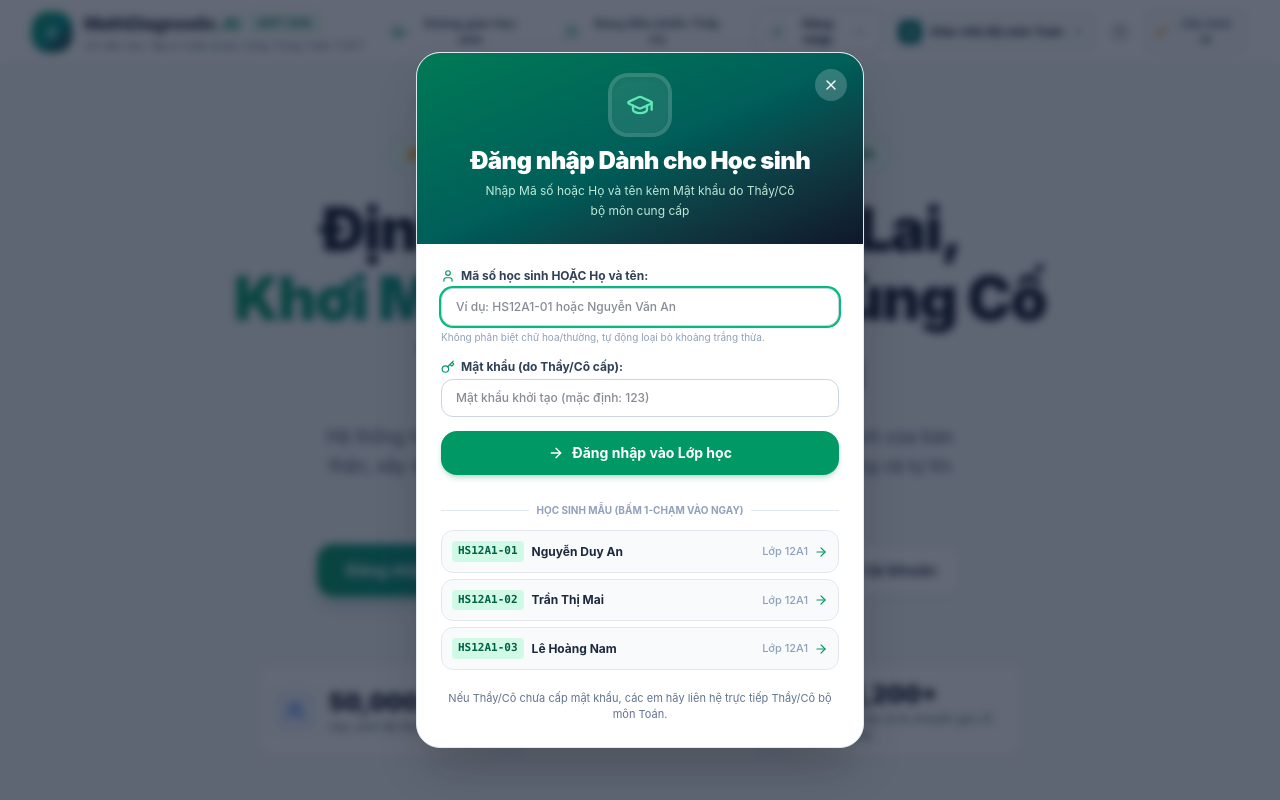
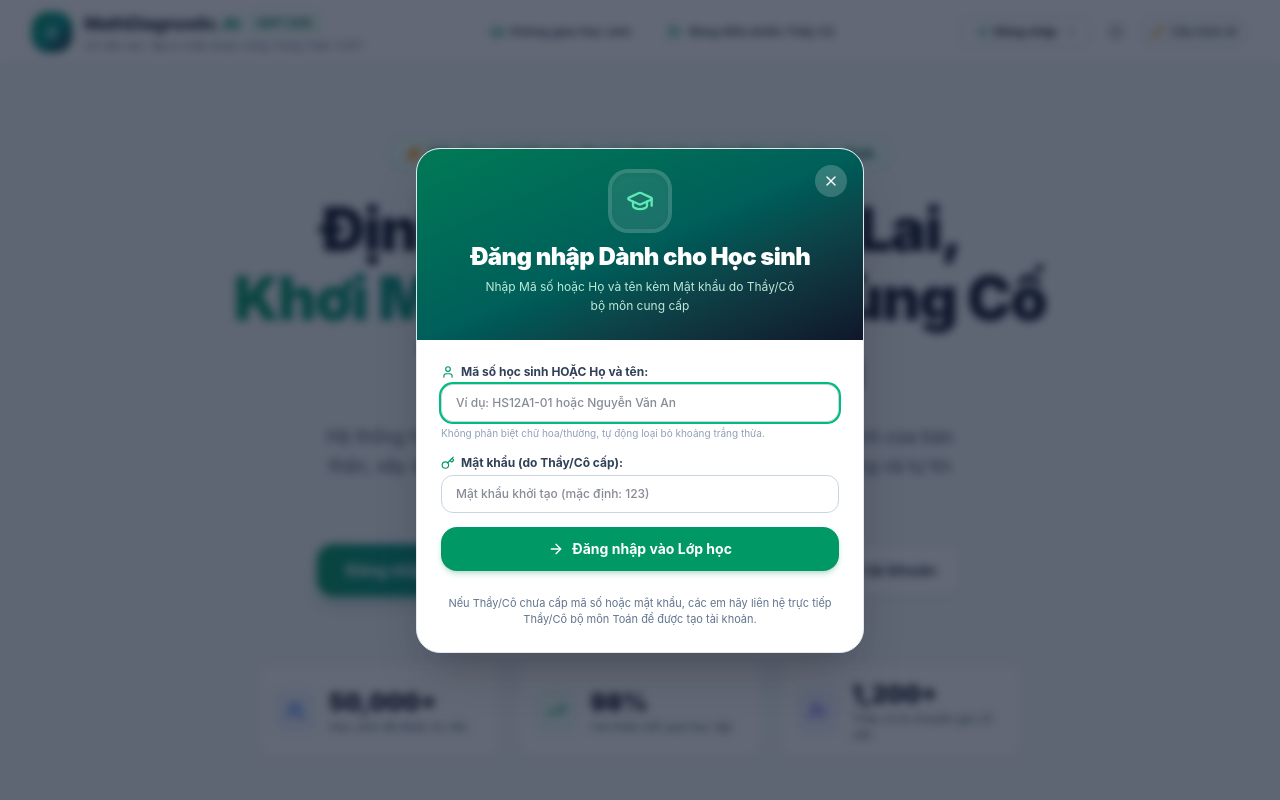
Before and after one commit to freelife0510-sys/covanhoctap, a React (Vite) app: page / in a window 1280 px wide. Both pictures are taken after a click on the button "Đăng nhập vào hệ thống". Shown: the top 800 px of the page. Built offline with nearby package versions, Linux system fonts and the light colour scheme.

Commit message:
Security: Isolate teacher workspaces, remove sample data leakage, and lock workspaces behind authentication

```diff
--- a/src/App.tsx
+++ b/src/App.tsx
@@ -47,28 +47,17 @@ export default function App() {
   // Giao diện mở đầu: Mặc định mở Trang bìa (Landing Page) như yêu cầu
   const [currentView, setCurrentView] = useState<'landing' | 'student' | 'teacher'>('landing');
 
-  // Auth Session State
+  // Auth Session State: Mặc định chưa đăng nhập để bảo mật thông tin
   const [authSession, setAuthSession] = useState<AuthSession>(() => {
     const saved = getSavedAuthSession();
-    if (saved && saved.isAuthenticated) return saved;
-
-    const savedGoogleEmail = localStorage.getItem('google_teacher_email');
-    if (savedGoogleEmail) {
-      const { teacher } = loginTeacherWithGoogle(savedGoogleEmail);
-      return {
-        role: 'teacher',
-        teacherUser: teacher,
-        studentUser: null,
-        isAuthenticated: true,
-      };
+    if (saved && saved.isAuthenticated && (saved.teacherUser || saved.studentUser)) {
+      return saved;
     }
-
-    const { teacher } = loginTeacherWithGoogle('giaovien@gmail.com', 'Giáo viên Bộ môn Toán', 'THPT Chuẩn GDPT 2018');
     return {
-      role: 'teacher',
-      teacherUser: teacher,
+      role: 'student',
+      teacherUser: null,
       studentUser: null,
-      isAuthenticated: true,
+      isAuthenticated: false,
     };
   });
 
@@ -77,49 +66,35 @@ export default function App() {
   const [showStudentLoginModal, setShowStudentLoginModal] = useState(false);
   const [showAccountInfoModal, setShowAccountInfoModal] = useState(false);
 
-  // Active Teacher Profile & Workspace Data
-  const [teacher, setTeacher] = useState<Teacher>(() => {
-    return (
-      authSession.teacherUser || {
-        id: 'teacher_default',
-        email: 'giaovien@gmail.com',
-        name: 'Giáo viên Bộ môn Toán',
-        school: 'THPT Chuẩn GDPT 2018',
-        classList: [],
-      }
-    );
+  // Active Teacher Profile & Workspace Data (Chỉ có khi giáo viên đã đăng nhập)
+  const [teacher, setTeacher] = useState<Teacher | null>(() => {
+    return authSession.teacherUser || null;
   });
 
   const [classes, setClasses] = useState<ClassRoom[]>(() => {
-    const loaded = getClassesForTeacher(teacher.id);
-    if (loaded && loaded.length > 0) return loaded;
-    const sample = createSampleDataForTeacher(teacher);
-    saveClassesForTeacher(teacher.id, sample.classes);
-    return sample.classes;
+    if (teacher?.id) {
+      return getClassesForTeacher(teacher.id);
+    }
+    return [];
   });
 
   const [students, setStudents] = useState<StudentAccount[]>(() => {
-    const loaded = getStudentsForTeacher(teacher.id);
-    if (loaded && loaded.length > 0) return loaded;
-    const sample = createSampleDataForTeacher(teacher);
-    saveStudentsForTeacher(teacher.id, sample.students);
-    return sample.students;
+    if (teacher?.id) {
+      return getStudentsForTeacher(teacher.id);
+    }
+    return [];
   });
 
   const [submissions, setSubmissions] = useState<MathSubmission[]>(() => {
-    const loaded = getSubmissionsForTeacher(teacher.id);
-    if (loaded && loaded.length > 0) return loaded;
-    const sample = createSampleDataForTeacher(teacher);
-    saveSubmissionsForTeacher(teacher.id, sample.submissions);
-    return sample.submissions;
+    if (teacher?.id) {
+      return getSubmissionsForTeacher(teacher.id);
+    }
+    return [];
   });
 
-  // Active Student Profile (for Student Mode)
-  const [currentStudent, setCurrentStudent] = useState<StudentAccount>(() => {
-    if (authSession.studentUser) return authSession.studentUser;
-    if (students.length > 0) return students[0];
-    const sample = createSampleDataForTeacher(teacher);
-    return sample.students[0];
+  // Active Student Profile (for Student Mode - Chỉ có khi học sinh đã đăng nhập)
+  const [currentStudent, setCurrentStudent] = useState<StudentAccount | null>(() => {
+    return authSession.studentUser || null;
   });
 
   // API Key State
@@ -127,13 +102,26 @@ export default function App() {
     return localStorage.getItem('gemini_api_key') || '';
   });
 
-  // Chuyển đổi giữa các màn hình (Landing, Student, Teacher)
+  // Chuyển đổi giữa các màn hình: Kiểm tra bảo mật chặt chẽ trước khi vào
   const handleNavigate = (view: 'landing' | 'student' | 'teacher') => {
-    setCurrentView(view);
     if (view === 'student') {
+      if (!authSession.isAuthenticated || authSession.role !== 'student' || !authSession.studentUser) {
+        setShowStudentLoginModal(true);
+        setShowTeacherLoginModal(false);
+        return;
+      }
       setCurrentRole('student');
+      setCurrentView('student');
     } else if (view === 'teacher') {
+      if (!authSession.isAuthenticated || authSession.role !== 'teacher' || !authSession.teacherUser) {
+        setShowTeacherLoginModal(true);
+        setShowStudentLoginModal(false);
+        return;
+      }
       setCurrentRole('teacher');
+      setCurrentView('teacher');
+    } else {
+      setCurrentView('landing');
     }
   };
 
@@ -223,6 +211,11 @@ export default function App() {
       studentUser: null,
       isAuthenticated: false,
     });
+    setTeacher(null);
+    setClasses([]);
+    setStudents([]);
+    setSubmissions([]);
+    setCurrentStudent(null);
     setCurrentRole('student');
     setCurrentView('landing');
   };
@@ -268,6 +261,7 @@ export default function App() {
 
   // Sao lưu JSON
   const handleExportJson = () => {
+    if (!teacher) return;
     const jsonStr = exportTeacherWorkspaceJson(teacher.id);
     const blob = new Blob([jsonStr], { type: 'application/json' });
     const url = URL.createObjectURL(blob);
@@ -280,6 +274,7 @@ export default function App() {
 
   // Nhập JSON
   const handleImportJson = (jsonStr: string) => {
+    if (!teacher) return;
     const success = importTeacherWorkspaceJson(teacher.id, jsonStr);
     if (success) {
       setClasses(getClassesForTeacher(teacher.id));
@@ -336,7 +331,7 @@ export default function App() {
               setShowStudentLoginModal(false);
             }}
           />
-        ) : currentView === 'student' ? (
+        ) : currentView === 'student' && currentStudent ? (
           <StudentWorkspace
             apiKey={apiKey}
             student={currentStudent}
@@ -348,7 +343,7 @@ export default function App() {
             onUpdateNotes={handleUpdateNotes}
             onMarkResolved={handleMarkResolved}
           />
-        ) : (
+        ) : currentView === 'teacher' && teacher ? (
           <TeacherDashboard
             teacher={teacher}
             onUpdateTeacher={handleUpdateTeacher}
@@ -361,6 +356,19 @@ export default function App() {
             onMarkResolved={handleMarkResolved}
             onExportJson={handleExportJson}
             onImportJson={handleImportJson}
+          />
+        ) : (
+          <LandingPage
+            onGoToStudent={() => handleNavigate('student')}
+            onGoToTeacher={() => handleNavigate('teacher')}
+            onOpenStudentLogin={() => {
+              setShowStudentLoginModal(true);
+              setShowTeacherLoginModal(false);
+            }}
+            onOpenTeacherLogin={() => {
+              setShowTeacherLoginModal(true);
+              setShowStudentLoginModal(false);
+            }}
           />
         )}
       </main>
--- a/src/components/Navbar.tsx
+++ b/src/components/Navbar.tsx
@@ -177,8 +177,8 @@ export const Navbar: React.FC<NavbarProps> = ({
           {/* ========================================================= */}
           <div className="flex items-center gap-2">
 
-            {/* 1. Nếu đang ở Trang bìa: Hiển thị nút "Đăng nhập" (với dropdown chọn GV hoặc HS) */}
-            {isLanding && (
+            {/* 1. Nút "Đăng nhập" (với dropdown chọn GV hoặc HS) khi chưa đăng nhập hoặc đang ở Trang bìa */}
+            {(!authSession?.isAuthenticated || isLanding) && (
               <div className="relative" ref={loginDropdownRef}>
                 <button
                   type="button"
@@ -244,7 +244,8 @@ export const Navbar: React.FC<NavbarProps> = ({
               </div>
             )}
 
-            {/* 2. Menu Tên tài khoản kèm Mũi tên (Hiển thị khi ở không gian cá nhân hoặc đã có tài khoản) */}
+            {/* 2. Menu Tên tài khoản kèm Mũi tên (CHỈ HIỂN THỊ KHI ĐÃ ĐĂNG NHẬP THÀNH CÔNG) */}
+            {authSession?.isAuthenticated && (
               <div className="relative" ref={userDropdownRef}>
                 <button
                   type="button"
@@ -258,7 +259,7 @@ export const Navbar: React.FC<NavbarProps> = ({
                   }`}>
                     {currentRole === 'teacher'
                       ? (currentTeacher?.name ? currentTeacher.name.charAt(0).toUpperCase() : 'G')
-                    : (currentStudent?.name ? currentStudent.name.charAt(0).toUpperCase() : 'A')}
+                      : (currentStudent?.name ? currentStudent.name.charAt(0).toUpperCase() : 'H')}
                   </div>
 
                   {/* User Name */}
@@ -284,12 +285,12 @@ export const Navbar: React.FC<NavbarProps> = ({
                       <span className="text-xs font-bold text-slate-900 block truncate">
                         {currentRole === 'teacher'
                           ? (currentTeacher?.name || 'Giáo viên Bộ môn')
-                        : (currentStudent?.name || 'Nguyễn Duy An')}
+                          : (currentStudent?.name || 'Học sinh')}
                       </span>
                       <span className="text-[11px] text-slate-400 font-mono block truncate">
                         {currentRole === 'teacher'
                           ? (currentTeacher?.email || 'giaovien@gmail.com')
-                        : (currentStudent?.id ? `Mã HS: ${currentStudent.id}` : 'HS12A1-01')}
+                          : (currentStudent?.id ? `Mã HS: ${currentStudent.id}` : 'Học sinh')}
                       </span>
                     </div>
 
@@ -336,6 +337,7 @@ export const Navbar: React.FC<NavbarProps> = ({
                   </div>
                 )}
               </div>
+            )}
 
             {/* Socratic Pedagogy Guide */}
             <button
--- a/src/components/StudentLoginModal.tsx
+++ b/src/components/StudentLoginModal.tsx
@@ -35,10 +35,6 @@ export const StudentLoginModal: React.FC<StudentLoginModalProps> = ({
 
   if (!isOpen) return null;
 
-  // Lấy danh sách học sinh mẫu có sẵn
-  const allStudents = getAllGlobalStudents();
-  const demoStudents = allStudents.slice(0, 4);
-
   // Xử lý nộp form đăng nhập
   const handleLogin = (e?: React.FormEvent) => {
     if (e) e.preventDefault();
@@ -68,34 +64,6 @@ export const StudentLoginModal: React.FC<StudentLoginModalProps> = ({
         );
       }
     }, 300);
-  };
-
-  // Đăng nhập nhanh 1-chạm học sinh mẫu
-  const handleQuickStudentSelect = (code: string, pass: string) => {
-    setIdentifier(code);
-    setPassword(pass);
-    setErrorMessage('');
-    setIsLoading(true);
-
-    setTimeout(() => {
-      const result = loginStudentWithCredentials(code, pass);
-      setIsLoading(false);
-
-      if (result.success && result.student) {
-        onLoginSuccess(result.student);
-        onClose();
-      } else {
-        // Tự động khởi tạo giáo viên mẫu nếu chưa có dữ liệu trong hệ thống
-        loginTeacherWithGoogle('giaovien.demo@gmail.com', 'Giáo viên Bộ môn Toán', 'THPT Chuẩn GDPT 2018');
-        const retryResult = loginStudentWithCredentials(code, pass);
-        if (retryResult.success && retryResult.student) {
-          onLoginSuccess(retryResult.student);
-          onClose();
-        } else {
-          setErrorMessage('Chưa có dữ liệu học sinh mẫu. Thầy/Cô hãy đăng nhập Giáo viên trước để sinh lớp!');
-        }
-      }
-    }, 250);
   };
 
   return (
@@ -176,47 +144,8 @@ export const StudentLoginModal: React.FC<StudentLoginModalProps> = ({
             </button>
           </form>
 
-          {/* Tài khoản mẫu 1-chạm */}
-          <div className="pt-2">
-            <div className="relative py-1 mb-2">
-              <div className="absolute inset-0 flex items-center">
-                <div className="w-full border-t border-slate-200"></div>
-              </div>
-              <div className="relative flex justify-center text-[10px] uppercase">
-                <span className="bg-white px-2 text-slate-400 font-bold">Học sinh mẫu (Bấm 1-chạm vào ngay)</span>
-              </div>
-            </div>
-
-            <div className="space-y-1.5">
-              {[
-                { code: 'HS12A1-01', name: 'Nguyễn Duy An', pass: '123', tag: 'Lớp 12A1' },
-                { code: 'HS12A1-02', name: 'Trần Thị Mai', pass: '123', tag: 'Lớp 12A1' },
-                { code: 'HS12A1-03', name: 'Lê Hoàng Nam', pass: '123', tag: 'Lớp 12A1' },
-              ].map((st) => (
-                <button
-                  key={st.code}
-                  type="button"
-                  onClick={() => handleQuickStudentSelect(st.code, st.pass)}
-                  disabled={isLoading}
-                  className="w-full p-2.5 rounded-xl bg-slate-50 hover:bg-emerald-50/70 border border-slate-200 hover:border-emerald-300 text-left flex items-center justify-between transition-all cursor-pointer"
-                >
-                  <div className="flex items-center gap-2">
-                    <span className="text-[11px] font-mono font-bold px-1.5 py-0.5 rounded bg-emerald-100 text-emerald-800">
-                      {st.code}
-                    </span>
-                    <span className="text-xs font-bold text-slate-800">{st.name}</span>
-                  </div>
-                  <div className="flex items-center gap-1.5 text-[11px] text-slate-400 font-medium">
-                    <span>{st.tag}</span>
-                    <ArrowRight className="w-3.5 h-3.5 text-emerald-600" />
-                  </div>
-                </button>
-              ))}
-            </div>
-          </div>
-
-          <p className="text-[11px] text-center text-slate-500 pt-1">
-            Nếu Thầy/Cô chưa cấp mật khẩu, các em hãy liên hệ trực tiếp Thầy/Cô bộ môn Toán.
+          <p className="text-[11px] text-center text-slate-500 pt-2">
+            Nếu Thầy/Cô chưa cấp mã số hoặc mật khẩu, các em hãy liên hệ trực tiếp Thầy/Cô bộ môn Toán để được tạo tài khoản.
           </p>
         </div>
       </div>
--- a/src/components/TeacherDashboard.tsx
+++ b/src/components/TeacherDashboard.tsx
@@ -445,11 +445,11 @@ export const TeacherDashboard: React.FC<TeacherDashboardProps> = ({
 
         {classes.length === 0 && (
           <button
-            onClick={handleInitSampleWorkspace}
+            onClick={handleOpenCreateClass}
             className="px-3.5 py-2 rounded-xl bg-emerald-600 hover:bg-emerald-700 text-white font-bold text-xs flex items-center gap-1.5 cursor-pointer shadow-xs transition-all w-fit"
           >
-            <Sparkles className="w-3.5 h-3.5 text-emerald-300" />
-            Khởi tạo Lớp 12A1 mẫu (5 học sinh)
+            <Plus className="w-3.5 h-3.5" />
+            Tạo Lớp học đầu tiên
           </button>
         )}
       </div>
--- a/src/services/storageService.ts
+++ b/src/services/storageService.ts
@@ -374,13 +374,11 @@ export function loginTeacherWithGoogle(
     };
     saveTeacherProfile(teacher);
 
-    // Tự động khởi tạo dữ liệu mẫu cho giáo viên mới
-    const sample = createSampleDataForTeacher(teacher);
-    teacher.classList = sample.classes;
+    teacher.classList = [];
     saveTeacherProfile(teacher);
-    saveClassesForTeacher(teacher.id, sample.classes);
-    saveStudentsForTeacher(teacher.id, sample.students);
-    saveSubmissionsForTeacher(teacher.id, sample.submissions);
+    saveClassesForTeacher(teacher.id, []);
+    saveStudentsForTeacher(teacher.id, []);
+    saveSubmissionsForTeacher(teacher.id, []);
   } else {
     // Cập nhật tên/trường nếu có
     if (name && name !== teacher.name) teacher.name = name;
```
Also changed, not shown: src/components/TeacherGoogleLoginModal.tsx (+2 -36 lines). Lines whose indentation alone changed are shown as unchanged.
